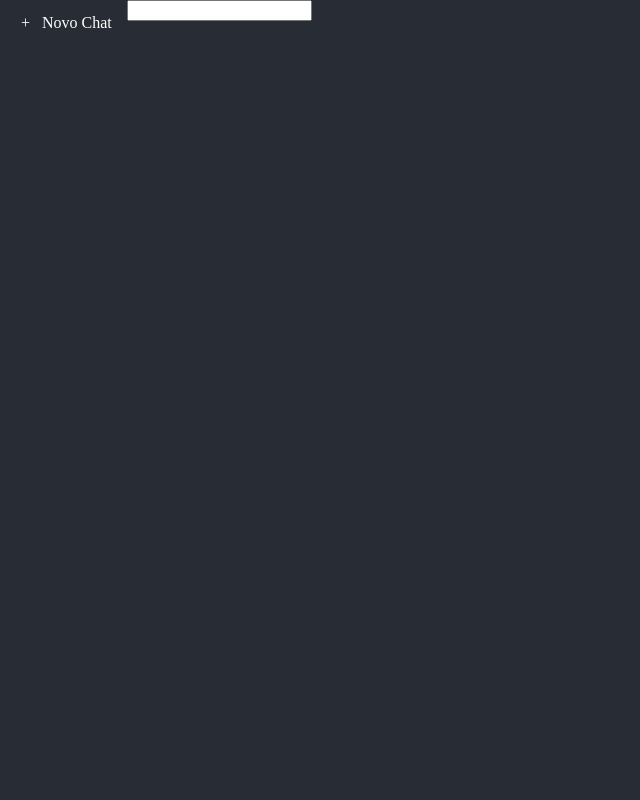
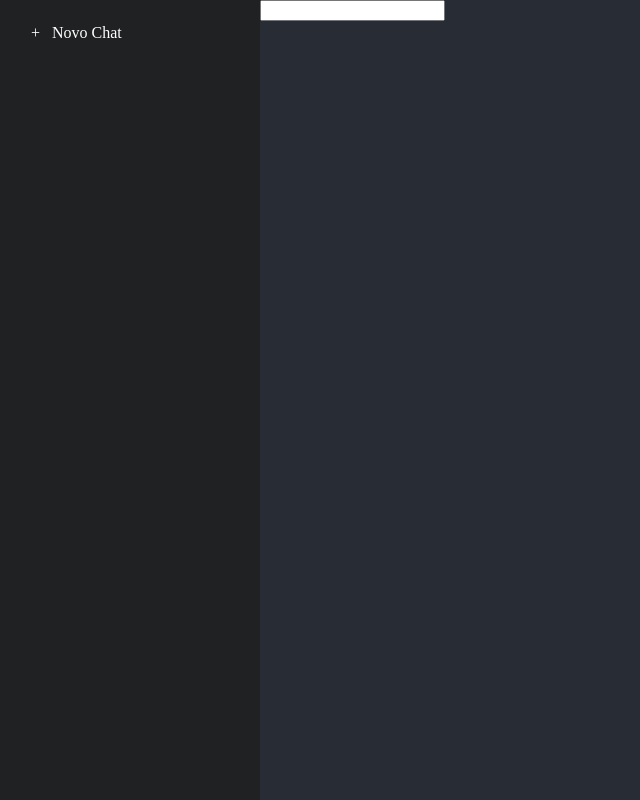
Before and after one commit to PatriciaGheller/chatgpt-clone, a React (Create React App) app in the folder web/: page / in a window 1280 px wide. Shown: the whole page, without its empty margins (0-640 px from the left). Built offline with nearby package versions, Linux system fonts and the light colour scheme.

Commit message:
fix(web): corrigir classe do SideMenu

```diff
--- a/web/src/components/SideMenu/SideMenu.js
+++ b/web/src/components/SideMenu/SideMenu.js
@@ -3,7 +3,7 @@ import './SideMenu.css';
 
 export const SideMenu = ()=> {
   return(
-    <aside className='asidemenu'>
+    <aside className='sidemenu'>
       <div className="sidemenu-button">
         <span>+</span>
         Novo Chat
```
